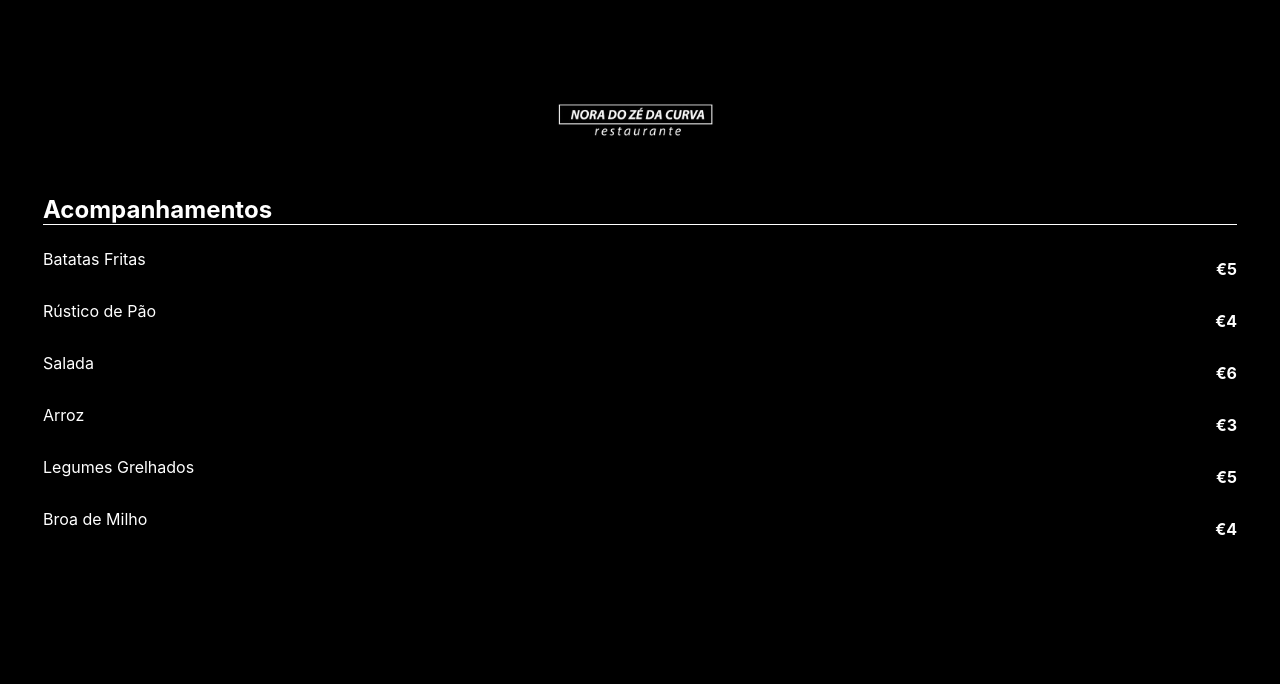
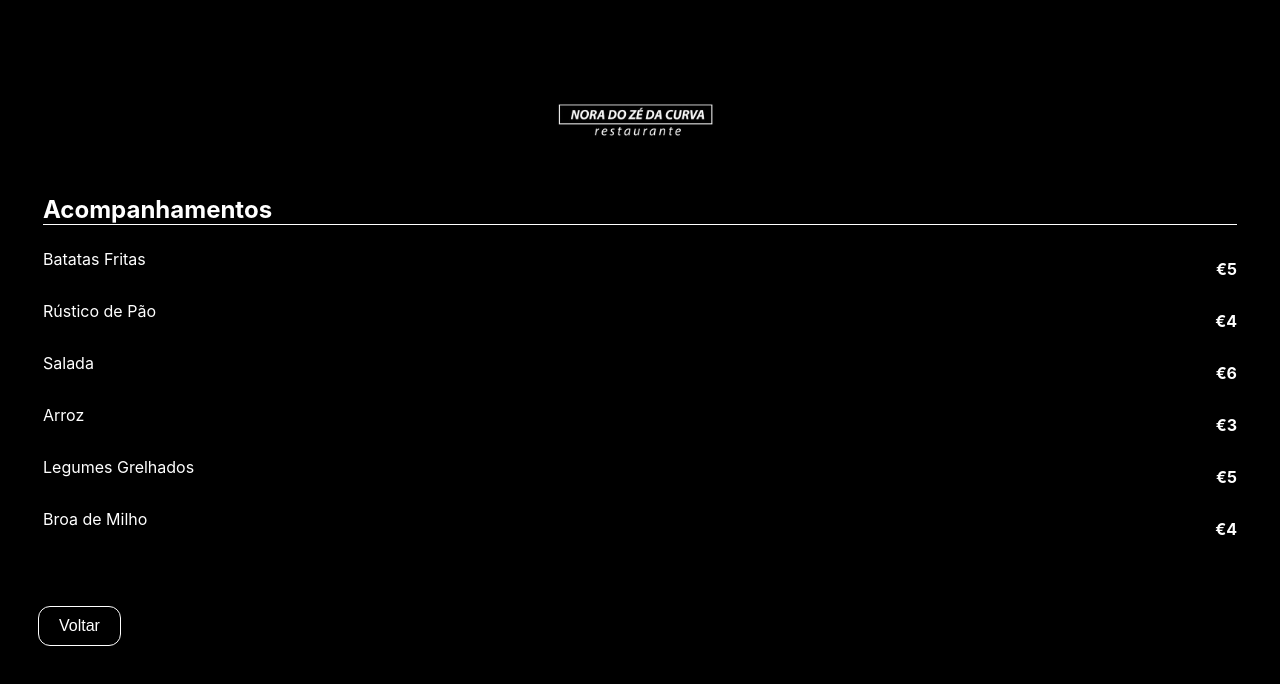
Before and after one commit to rodolphoreis/menu_digital, a React (Vite) app: page /extras in a window 1280 px wide. Shown: the top 684 px of the page. Built offline with nearby package versions, Linux system fonts and the light colour scheme.

Commit message:
feat: add component BackButton

```diff
--- a/src/components/Extras.jsx
+++ b/src/components/Extras.jsx
@@ -1,7 +1,23 @@
 import React from "react";
+import { useNavigate } from "react-router-dom";
 
-export default function Extras({ type, items }) {
+const BackButton = () => {
+  const navigate = useNavigate();
+
+  const handleGoBack = () => {
+    navigate(-1);
+  };
+
   return (
+    <button onClick={handleGoBack} className="button_voltar">
+      Voltar
+    </button>
+  );
+};
+
+const Extras = ({ type, items }) => {
+  return (
+    <div>
       <section className="extras">
         <h2 className="extras-heading">{type}</h2>
         {items.map((item, index) => (
@@ -11,5 +27,9 @@ export default function Extras({ type, items }) {
           </article>
         ))}
       </section>
+      <BackButton />
+    </div>
   );
-}
+};
+
+export default Extras;
```
Lines whose indentation alone changed are shown as unchanged.
